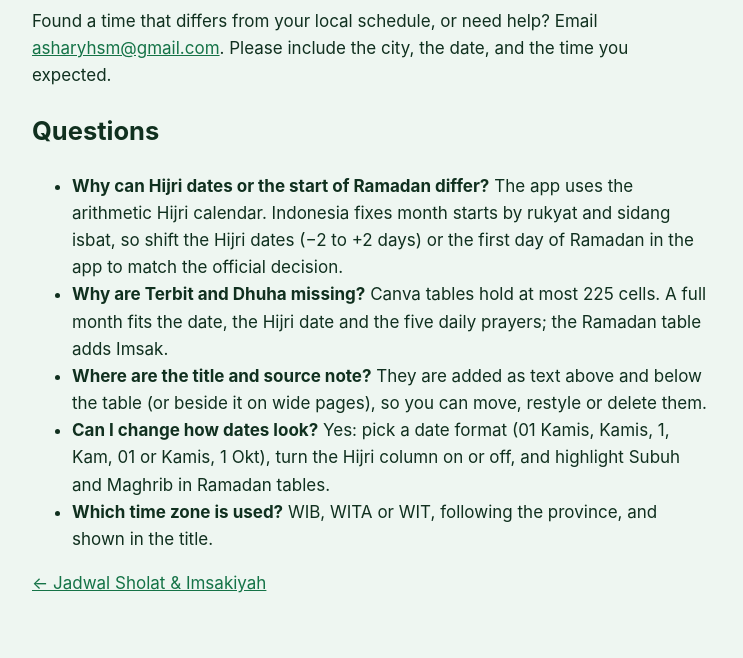
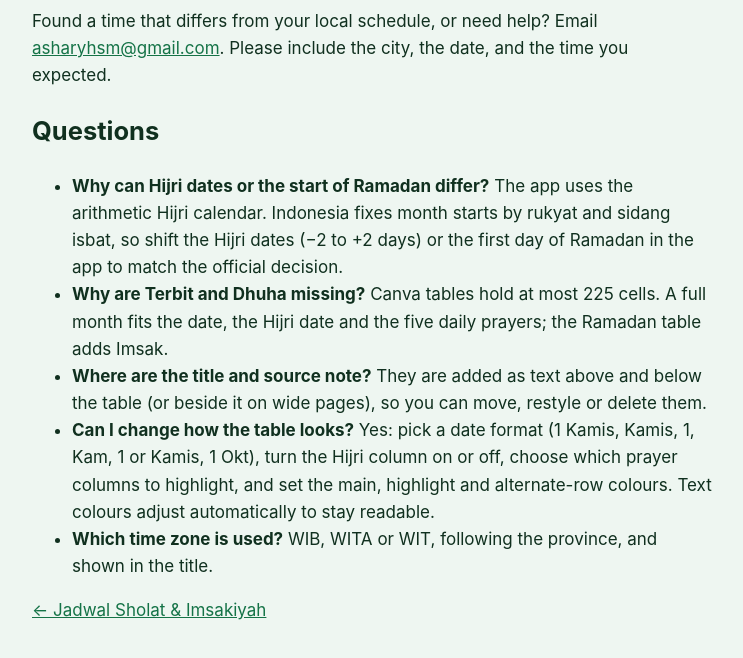
Before and after one commit to hasyaapp/jadwal-sholat, a plain HTML site: page support.html in a window 1280 px wide. Shown: the part 140-798 px from the top of the page, without its empty margins (268-1011 px from the left). Drawn offline with Linux system fonts and the light colour scheme.

Commit message:
FAQ: highlight columns and colours

```diff
--- a/support.html
+++ b/support.html
@@ -34,9 +34,11 @@
           move, restyle or delete them.
         </li>
         <li>
-          <b>Can I change how dates look?</b> Yes: pick a date format
-          (01 Kamis, Kamis, 1, Kam, 01 or Kamis, 1 Okt), turn the Hijri column
-          on or off, and highlight Subuh and Maghrib in Ramadan tables.
+          <b>Can I change how the table looks?</b> Yes: pick a date format
+          (1 Kamis, Kamis, 1, Kam, 1 or Kamis, 1 Okt), turn the Hijri column on
+          or off, choose which prayer columns to highlight, and set the main,
+          highlight and alternate-row colours. Text colours adjust
+          automatically to stay readable.
         </li>
         <li>
           <b>Which time zone is used?</b> WIB, WITA or WIT, following the
```
